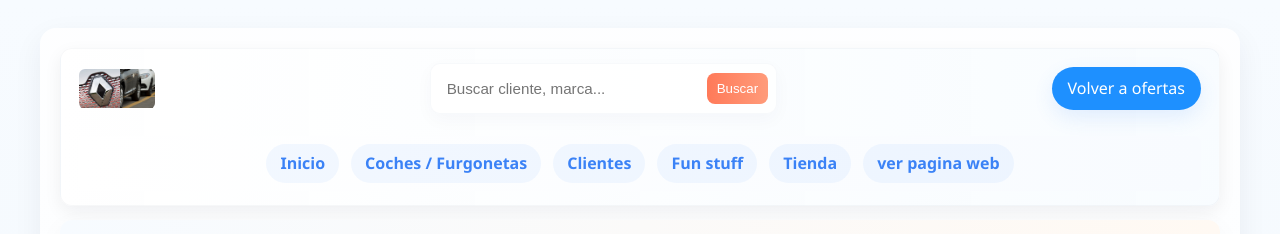
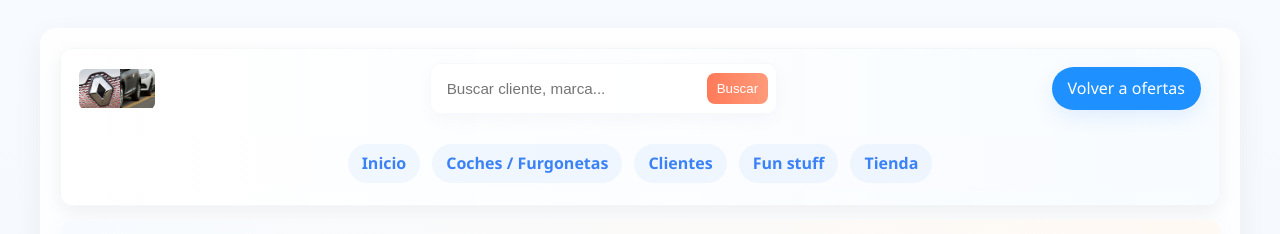
Before and after one commit to Deivid7717/Taller-Repositorio, a plain HTML site: page customers.html in a window 1280 px wide. Shown: the top 234 px of the page. Drawn offline with Linux system fonts and the light colour scheme.

```diff
--- a/customers.html
+++ b/customers.html
@@ -66,7 +66,6 @@
           <li><a href="customers.html" class="active">Clientes</a></li>
           <li><a href="stuff.html">Fun stuff</a></li>
           <li><a href="tienda.html">Tienda</a></li>
-           <a href="index.html">ver pagina web</a>
         </ul>
       </nav>
     </header>
@@ -178,4 +177,5 @@
     }
   </script>
 </body>
+
 </html>
```
